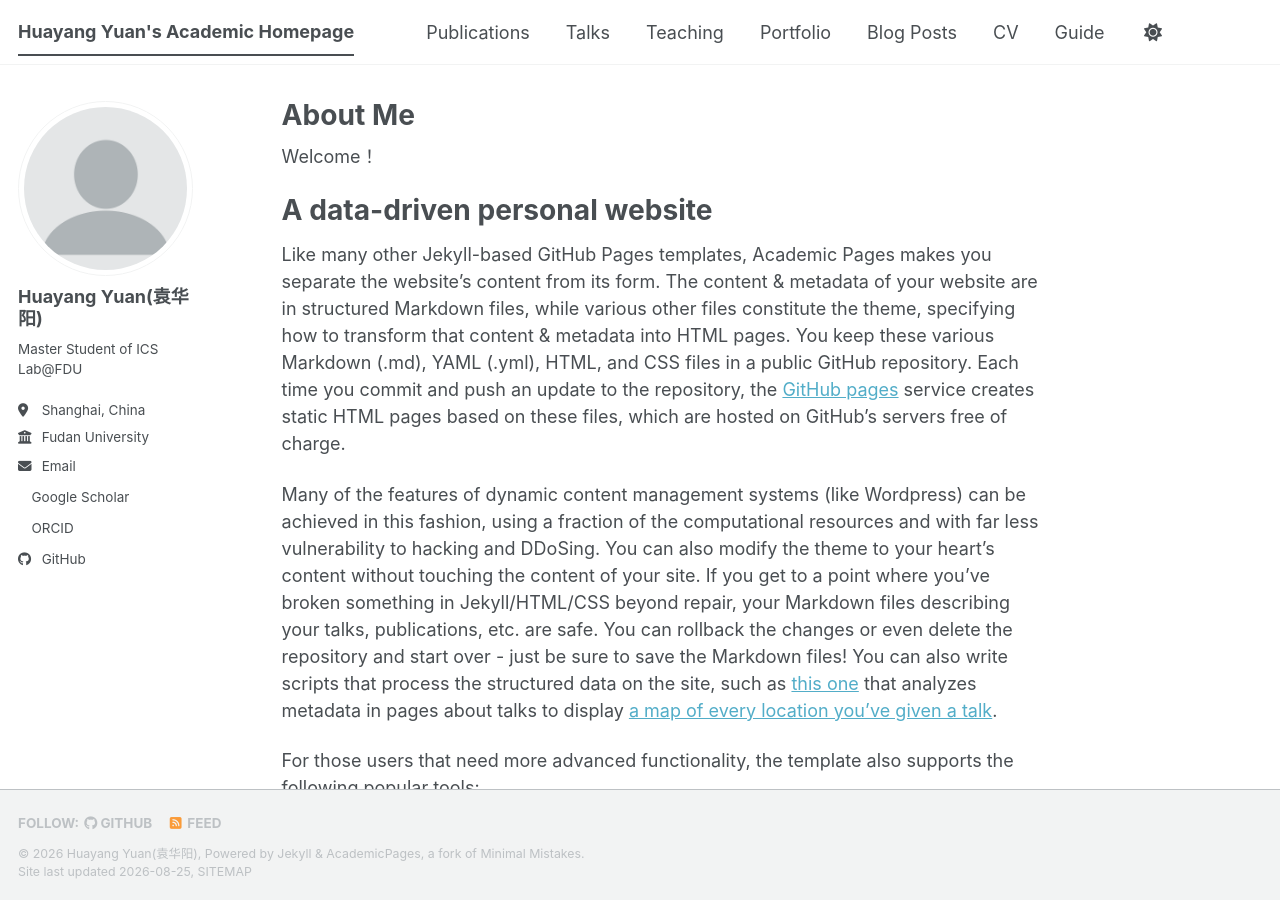
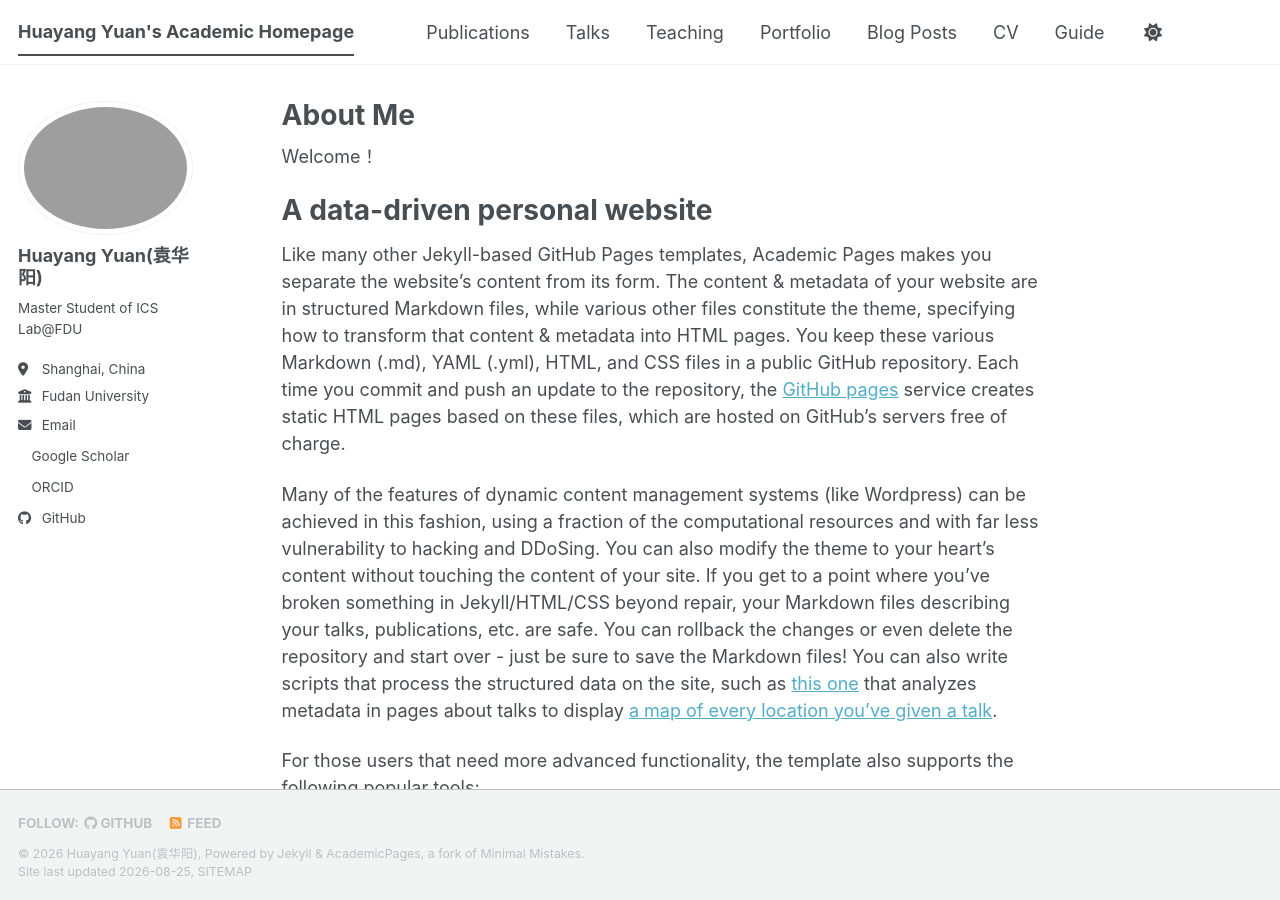
Before and after one commit to Geek3600/Geek3600.github.io, a Jekyll site: the page built from _pages/about.md, in a window 1280 px wide and 900 px high. Built offline with Jekyll 4.4.1, drawn with Linux system fonts in a browser that asks for light colours; a style sheet for code colours, icons or effects is not loaded.

Commit message:
Update personal academic profile

```diff
--- a/_config.yml
+++ b/_config.yml
@@ -23,7 +23,7 @@ repository               : "Geek3600/Geek3600.github.io"
 #               Additional customization can be done by editing /_includes/author-profile.html
 author:
   # Biographic information
-  avatar           : "profile.png"
+  avatar           : "./images/zhegnjianzhao.jpg"
   name             : "Huayang Yuan(袁华阳)"
   pronouns         : # example: "she/her"
   bio              : "Master Student of ICS Lab@FDU"
```
Also changed, not shown: 2 other files.
